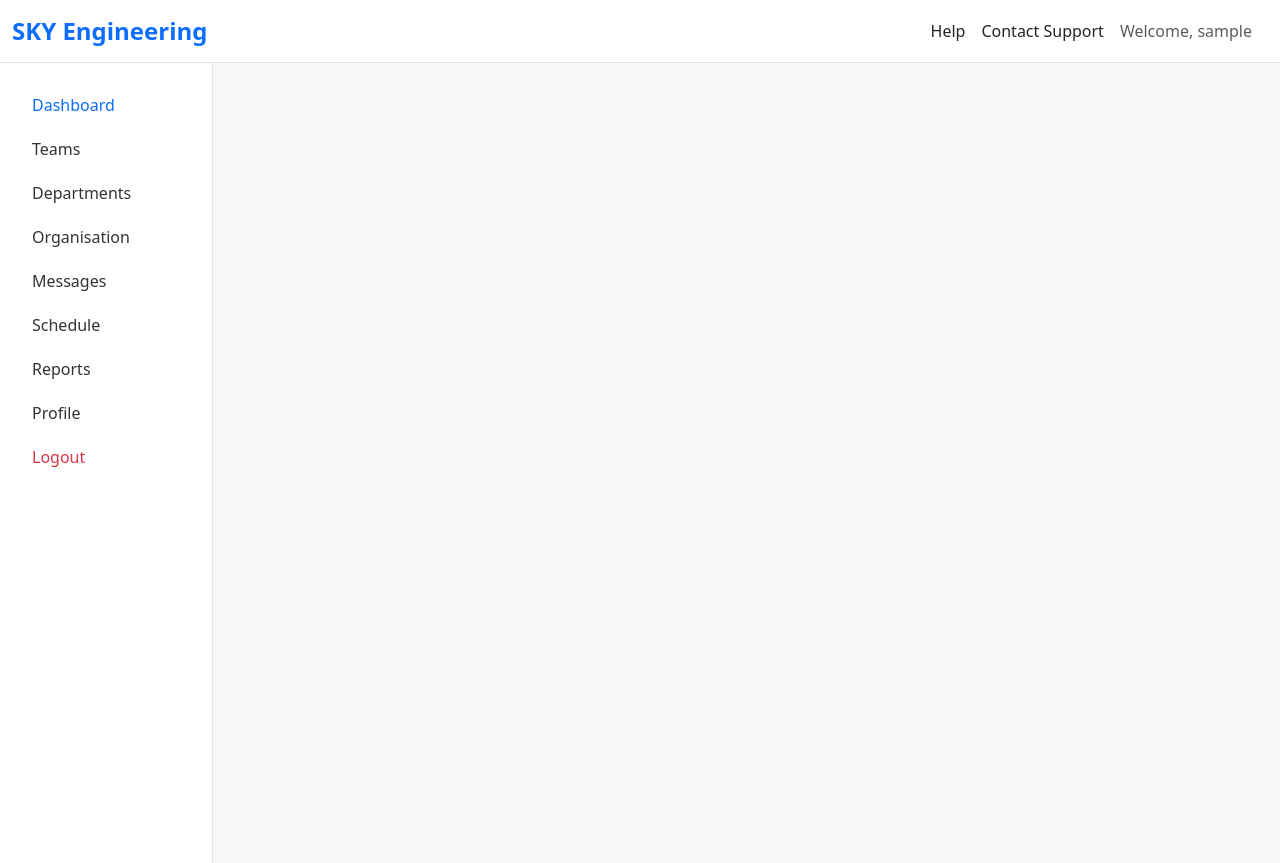
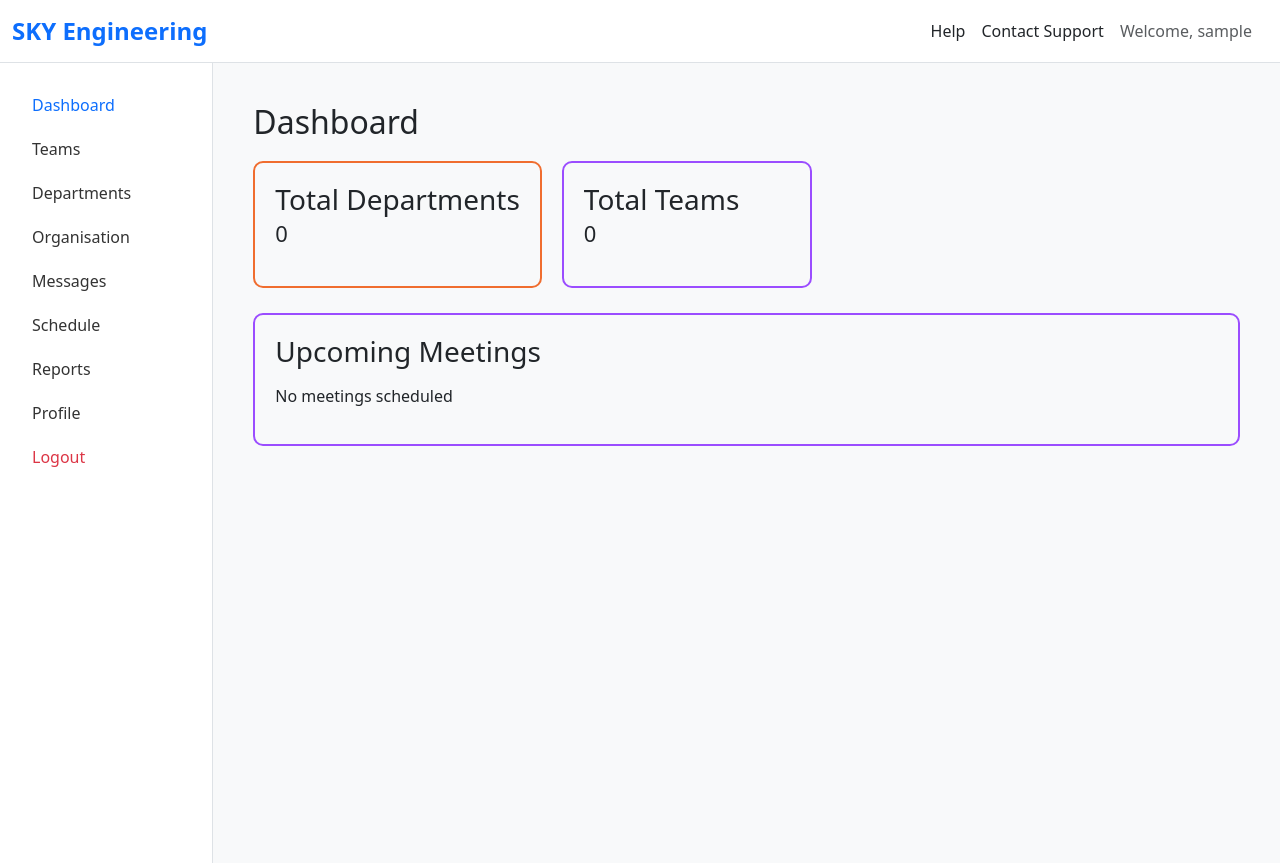
Before and after one commit to harshnarendra07-ai/westminster_group_project, a Django app: page / in a window 1280 px wide. Run offline with Django 5.2, Linux system fonts and the light colour scheme; the visitor is signed in with stand-in values (Sample User, id 1); data that the repository does not hold is empty.

Commit message:
Saved views.py fixes before pulling

```diff
--- a/healthcheck/templates/healthcheck/dashboard.html
+++ b/healthcheck/templates/healthcheck/dashboard.html
@@ -1,7 +1,37 @@
 {% extends 'healthcheck/base.html' %}
 
 {% block content %}
-<div>
 
+<div style="padding: 20px;">
+    <h2 style="margin-bottom: 20px;">Dashboard</h2>
+
+    <div style="display: flex; gap: 20px; margin-bottom: 25px; flex-wrap: wrap;">
+
+        <div style="border: 2px solid #f06d2f; border-radius: 10px; padding: 20px; min-width: 250px;">
+            <h3 style="margin: 0;">Total Departments</h3>
+            <p style="font-size: 22px;">{{ total_departments }}</p>
+        </div>
+
+        <div style="border: 2px solid #9b4dff; border-radius: 10px; padding: 20px; min-width: 250px;">
+            <h3 style="margin: 0;">Total Teams</h3>
+            <p style="font-size: 22px;">{{ total_teams }}</p>
+        </div>
+
+    </div>
+
+    <div style="border: 2px solid #9b4dff; border-radius: 10px; padding: 20px;">
+        <h3 style="margin-bottom: 15px;">Upcoming Meetings</h3>
+
+        {% for meeting in meetings %}
+            <div style="border: 1px solid #ccc; border-radius: 20px; padding: 10px; margin-bottom: 10px;">
+                <strong>{{ meeting.title }}</strong><br>
+                {{ meeting.date_time|date:"d M Y H:i" }}
+            </div>
+        {% empty %}
+            <p>No meetings scheduled</p>
+        {% endfor %}
+
+    </div>
 </div>
+
 {% endblock content %}
--- a/healthcheck/views.py
+++ b/healthcheck/views.py
@@ -2,11 +2,10 @@ from django.shortcuts import render, redirect
 from django.shortcuts import get_object_or_404, redirect
 from django.utils import timezone
 import datetime
-from healthcheck.models import Meeting
 from .forms import MeetingForm
 from django.contrib.auth import authenticate, login, logout
 from django.contrib.auth.models import User
-from .models import Meeting
+from .models import Meeting, Department, Team
 
 
 # Authentication views
@@ -23,6 +22,7 @@ def login_view(request):
 
     return render(request, "healthcheck/login.html")
 
+
 def signup_view(request):
     if request.method == "POST":
         user = User.objects.create_user(
@@ -34,30 +34,56 @@ def signup_view(request):
 
     return render(request, "healthcheck/signup.html")
 
+
 def logout_view(request):
     logout(request)
     return redirect("login")
 
 
+# Views for core pages
+def dashboard_view(request):
+    # get all departments and teams
+    departments = Department.objects.all()
+    teams = Team.objects.all()
 
+    labels = []
+    values = []
 
-# Views for core pages
+    # count teams in each department
+    for dept in departments:
+        labels.append(dept.dept_name)
+        team_count = Team.objects.filter(department=dept).count()
+        values.append(team_count)
 
-def dashboard_view(request):
-    return render(request, "healthcheck/dashboard.html")
+    # get next 3 meetings for dashboard
+    meetings = Meeting.objects.order_by('date_time')[:3]
+
+    # send data to dashboard page
+    context = {
+        "labels": labels,
+        "values": values,
+        "total_departments": departments.count(),
+        "total_teams": teams.count(),
+        "meetings": meetings,
+    }
+
+    return render(request, "healthcheck/dashboard.html", context)
+
 
 def teams_view(request):
     return render(request, "healthcheck/team.html")
 
+
 def department_view(request):
     return render(request, "healthcheck/department.html")
+
 
 def organisation_view(request):
     return render(request, "healthcheck/organisation.html")
 
+
 def message_view(request):
     return render(request, "healthcheck/message.html")
-
 
 
 def report_view(request):
@@ -72,7 +98,6 @@ def schedule_view(request):
             return redirect("schedule")
     else:
         form = MeetingForm()
-
 
     filter_type = request.GET.get('view', 'all')
     now = timezone.now()
@@ -90,18 +115,16 @@ def schedule_view(request):
     else:
         meetings = Meeting.objects.all().order_by('date_time')
 
-
     calendar_days = []
     for i in range(7):
         current_day = today_start + datetime.timedelta(days=i)
         next_day = current_day + datetime.timedelta(days=1)
 
-
         day_meetings = Meeting.objects.filter(date_time__range=[current_day, next_day]).order_by('date_time')
 
         calendar_days.append({
-            'date_string': current_day.strftime('%a'), # "Mon", "Tue"
-            'day_number': current_day.strftime('%d/%m'), # "09/04"
+            'date_string': current_day.strftime('%a'),
+            'day_number': current_day.strftime('%d/%m'),
             'meetings': day_meetings
         })
 
@@ -109,9 +132,12 @@ def schedule_view(request):
         "form": form,
         "meetings": meetings,
         "current_filter": filter_type,
-        "calendar_days": calendar_days # Pass the calendar data to HTML
+        "calendar_days": calendar_days
     }
+
     return render(request, "healthcheck/schedule.html", context)
+
+
 # Function to edit an existing meeting
 def edit_meeting(request, meeting_id):
     meeting = get_object_or_404(Meeting, pk=meeting_id)
@@ -122,9 +148,7 @@ def edit_meeting(request, meeting_id):
             form.save()
             return redirect('schedule')
     else:
-
         form = MeetingForm(instance=meeting)
-
 
     return render(request, 'healthcheck/schedule.html', {'form': form, 'editing': True})
 
@@ -140,10 +164,10 @@ def profile_view(request):
     return render(request, "healthcheck/profile.html")
 
 
-## view for none critical pages below
-
+# view for non critical pages
 def help_view(request):
     return render(request, 'healthcheck/help.html')
 
+
 def support_view(request):
     return render(request, "healthcheck/support.html")
```
